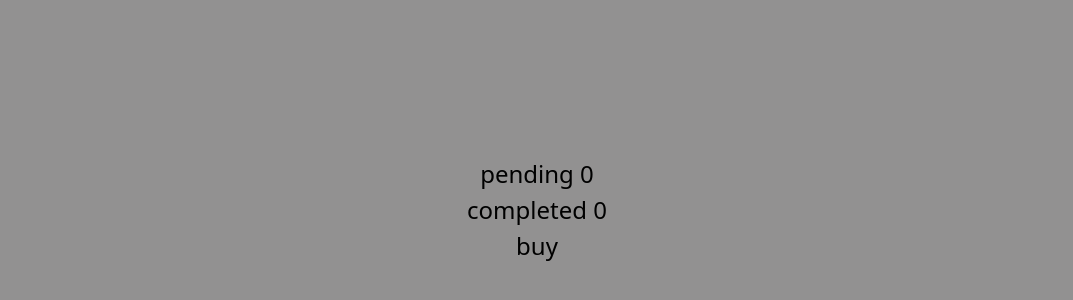
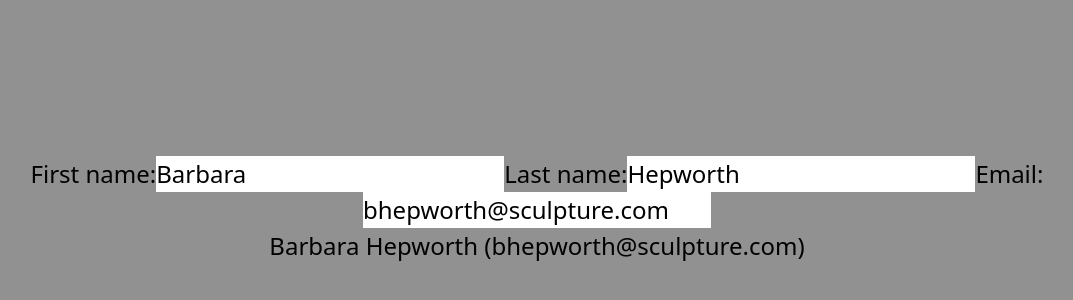
Before and after one commit to GGiunashvili/typescript-react-app, a React (Vite) app: page / in a window 1280 px wide. Shown: the part 190-490 px from the top of the page, without its empty margins (103-1176 px from the left). Built offline with nearby package versions, Linux system fonts and the light colour scheme.

Commit message:
spread test in state

```diff
--- a/src/App.tsx
+++ b/src/App.tsx
@@ -4,7 +4,7 @@
 // import State from "./componens/State";
 // import { useState } from "react";
 // import { sculptureList } from "./componens/Data";
-import ArtShop from "./componens/ArtShop";
+import Fr from "./componens/Fr";
 
 function App() {
   // const [index, setIndex] = useState(0); // Correct use of useState with parentheses
@@ -18,7 +18,8 @@
       {/* <Form /> */}
       {/* <State index={index} handleClick={handleClick} />
       <State index={index} handleClick={handleClick} /> */}
-      <ArtShop />
+      {/* <ArtShop /> */}
+      <Fr />
     </>
   );
 }
--- /dev/null
+++ b/src/componens/Fr.tsx
@@ -0,0 +1,50 @@
+import { useState } from "react";
+
+export default function Fr() {
+  const [person, setPerson] = useState({
+    firstName: "Barbara",
+    lastName: "Hepworth",
+    email: "bhepworth@sculpture.com",
+  });
+
+  function handleFirstNameChange(e: React.ChangeEvent<HTMLInputElement>) {
+    setPerson({
+      ...person,
+      firstName: e.target.value,
+    });
+  }
+
+  function handleLastNameChange(e: React.ChangeEvent<HTMLInputElement>) {
+    setPerson({
+      ...person,
+      lastName: e.target.value,
+    });
+  }
+
+  function handleEmailChange(e: React.ChangeEvent<HTMLInputElement>) {
+    setPerson({
+      ...person,
+      email: e.target.value,
+    });
+  }
+
+  return (
+    <>
+      <label>
+        First name:
+        <input value={person.firstName} onChange={handleFirstNameChange} />
+      </label>
+      <label>
+        Last name:
+        <input value={person.lastName} onChange={handleLastNameChange} />
+      </label>
+      <label>
+        Email:
+        <input value={person.email} onChange={handleEmailChange} />
+      </label>
+      <p>
+        {person.firstName} {person.lastName} ({person.email})
+      </p>
+    </>
+  );
+}
```
Also changed, not shown: src/Fr.tsx (deleted).
